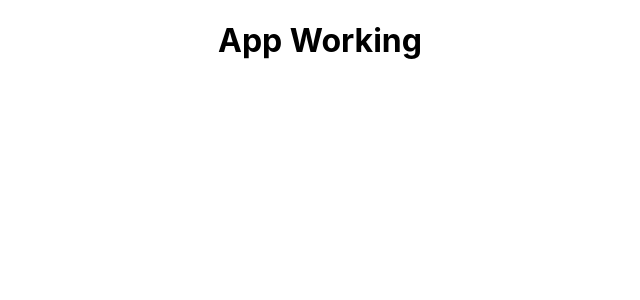
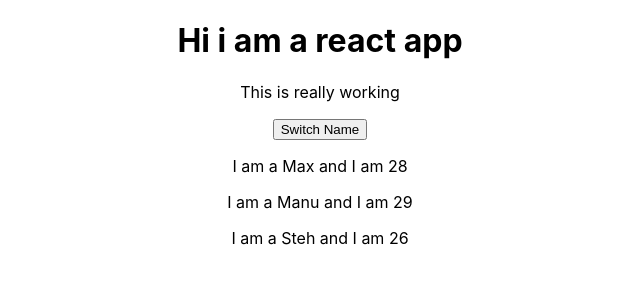
Before and after one commit to netoconcon/react101, a React (Create React App) app in the folder module2/: page / in a window 1280 px wide. Shown: the top 300 px of the page, without its empty margins (320-960 px from the left). Built offline with nearby package versions, Linux system fonts and the light colour scheme.

Commit message:
add basic setup

```diff
--- a/module2/src/App.js
+++ b/module2/src/App.js
@@ -1,5 +1,6 @@
 import React, { Component } from 'react';
 import './App.css';
+import Person from './Person/Person';
 
 class App extends Component {
   state ={
@@ -15,7 +16,7 @@ class App extends Component {
     this.setState({
       persons: [
         { name: 'Max', age: 28 },
-        { name: 'Manu', age: 29 },
+        { name: 'Neto', age: 29 },
         { name: 'Steh', age: 26 }
       ]
     })
@@ -24,7 +25,24 @@ class App extends Component {
   render() {
     return (
       <div className="App">
-        <h1>App Working</h1>
+        <h1>Hi i am a react app</h1>
+        <p>This is really working</p>
+        <button onClick={() => this.switchNameHandler('Maximilian!!')}>
+          Switch Name
+        </button>
+        <Person
+        name={this.state.persons[0].name}
+        age={this.state.persons[0].age}
+        />
+        <Person
+        name={this.state.persons[1].name}
+        age={this.state.persons[1].age}
+        />
+        <Person
+        name={this.state.persons[2].name}
+        age={this.state.persons[2].age}
+        />
+
       </div>
     )
     }
--- /dev/null
+++ b/module2/src/Person/Person.js
@@ -0,0 +1,12 @@
+import React from 'react';
+
+const person = (props) => {
+  return (
+    <div>
+      <p> I am a {props.name} and I am {props.age} </p>
+      <p> {props.children}</p>
+    </div>
+  )
+};
+
+export default person;
```
